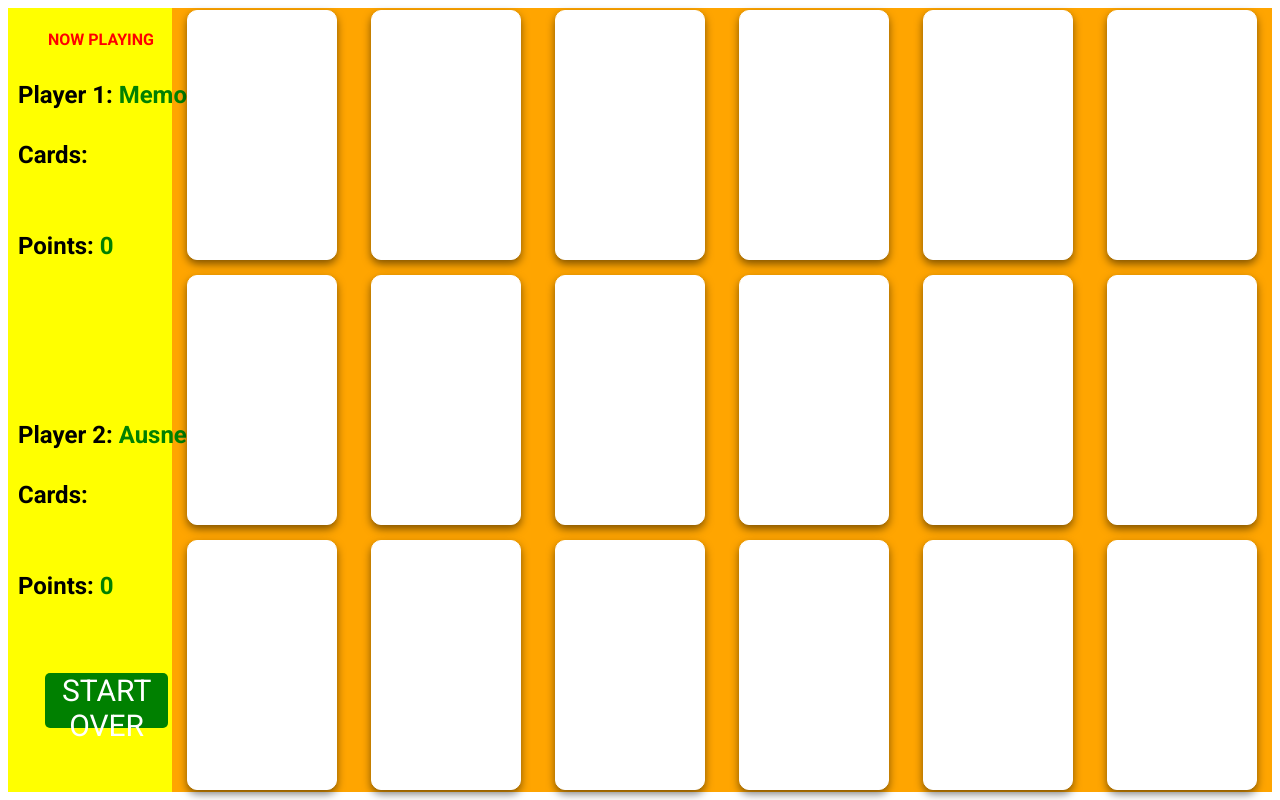
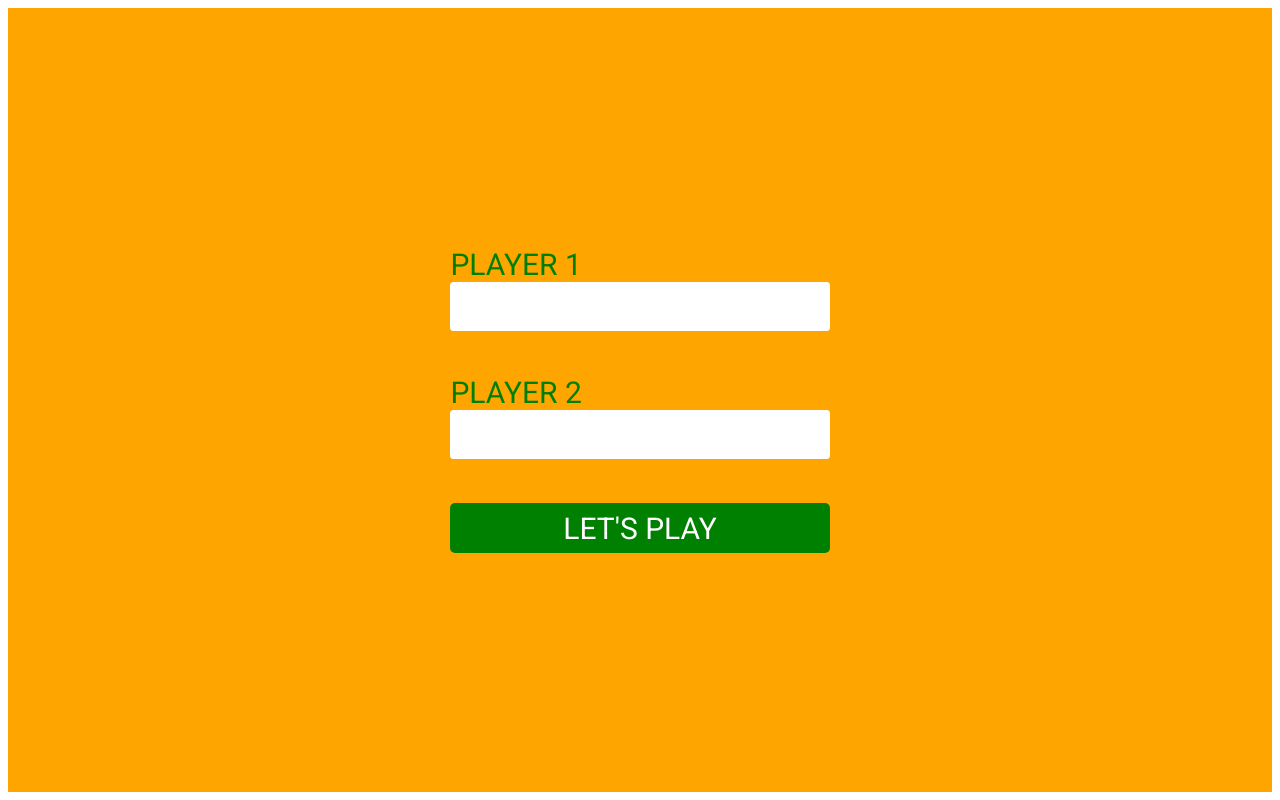
Before and after one commit to T800-M101/memoryCards, an Angular app: page / in a window 1280 px wide. Built offline with nearby package versions, Linux system fonts and the light colour scheme.

Commit message:
add start page

```diff
--- a/src/app/app.component.html
+++ b/src/app/app.component.html
@@ -1 +1 @@
-<app-gameboard></app-gameboard>
+<router-outlet></router-outlet>
--- a/src/app/app.routes.ts
+++ b/src/app/app.routes.ts
@@ -1,3 +1,14 @@
 import { Routes } from '@angular/router';
+import { NewGameComponent } from './newgame/new-game.component';
+import { GameboardComponent } from './gameboard/gameboard.component';
 
-export const routes: Routes = [];
+export const routes: Routes = [
+    {
+        path: '',
+        component: NewGameComponent
+    },
+    {
+        path:'game-board',
+        component:GameboardComponent
+    }
+];
--- a/src/app/gameboard/gameboard.component.css
+++ b/src/app/gameboard/gameboard.component.css
@@ -1,8 +1,3 @@
-
-
-body {
-    background-color: black;
- }
 
 
 * {
--- /dev/null
+++ b/src/app/newgame/new-game.component.css
@@ -0,0 +1,65 @@
+* {
+    margin: 0;
+    padding: 0;
+    box-sizing: border-box;
+    font-family: 'Roboto', sans-serif;
+}
+
+.game {
+    display: flex;
+    flex-direction: column;
+    justify-content: center;
+    align-items: center;
+    gap: 50px;
+    width: 100vw;
+    height: 98vh;
+    max-width:100%;
+    background-color: orange;
+}
+
+input {
+    border: solid 1px #ffffff;
+    border-radius: 3px;
+    width: inherit;
+    height: 70%;
+    width: 100%;
+    font-size: 40px;
+}
+
+input:focus {
+    outline: none;
+}
+
+.game div {
+    display: flex;
+    flex-direction: column;
+    justify-content: flex-start;
+    height: 10%;
+    width: 30%;
+}
+
+div label {
+    font-size: 30px;
+    color: green;
+}
+
+.player {
+    font-size: 30px;
+}
+
+button {
+    width: 30%;
+    height: 50px;
+    background-color: green;
+    border: none;
+    border-radius: 5px;
+    color: #ffffff;
+    font-size: 30px;
+    cursor: pointer;
+    transition: background-color 0.3s, transform 0.3s;
+}
+
+button:active {
+    background-color: rgb(20, 180, 20); /* Darker color when pressed */
+    transform: translateY(2px); /* Move the button down slightly */
+  }
--- /dev/null
+++ b/src/app/newgame/new-game.component.html
@@ -0,0 +1,12 @@
+<div class="game">
+    <div>
+        <label for="player1">PLAYER 1</label>
+        <input type="text">
+    </div>
+    <div>
+        <label for="player1">PLAYER 2</label>
+        <input type="text">
+    </div>
+
+    <button type="button">LET'S PLAY</button>
+</div>
```
Also changed, not shown: src/app/newgame/new-game.component.ts (added, +12 -0 lines), 1 other file (tests, documents, lock files or other folders).
